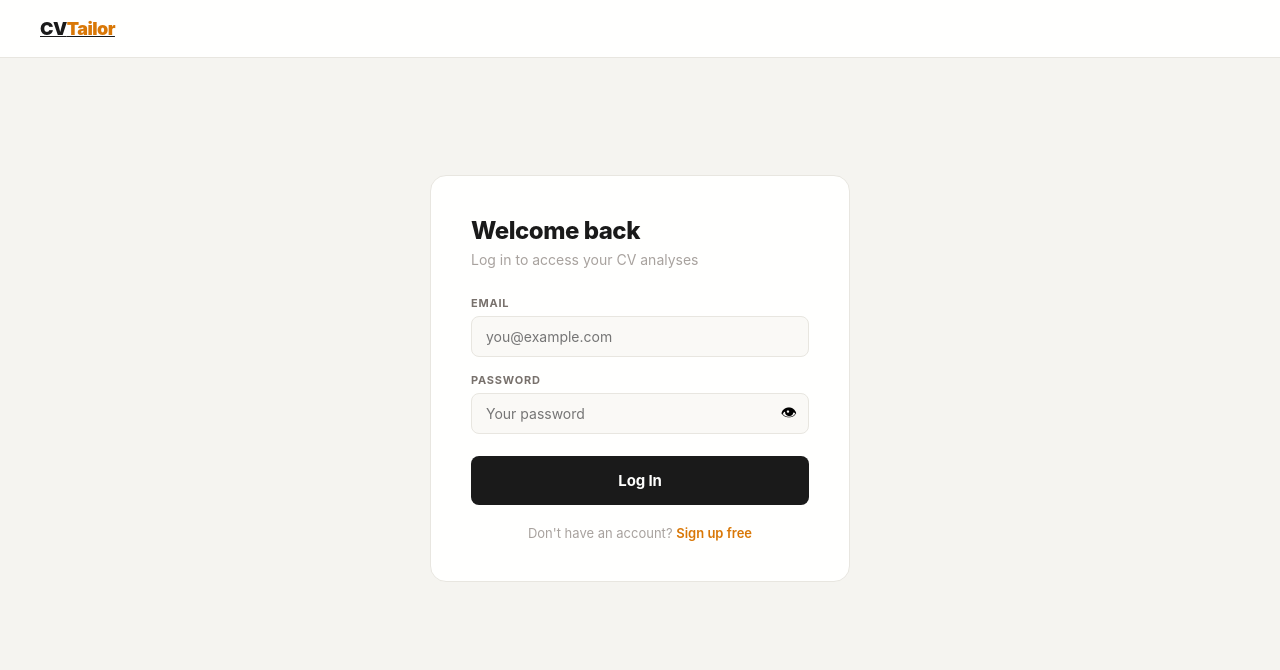
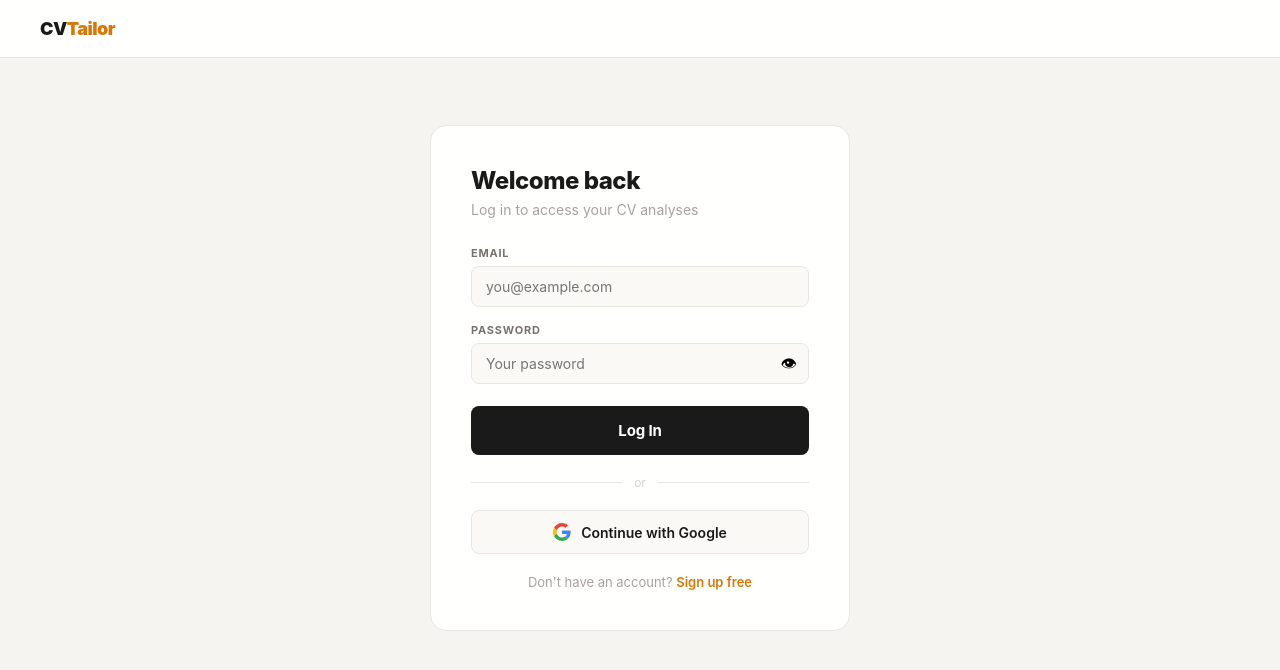
Before and after one commit to zayzadrn/cv-tailor, a Flask app: page /login in a window 1280 px wide. Shown: the top 670 px of the page. Run offline with Flask 3, Linux system fonts and the light colour scheme.

Commit message:
add Google login

```diff
--- a/app.py
+++ b/app.py
@@ -1,17 +1,19 @@
 import os
 import fitz
-import resend
-from flask import Flask, render_template, request, redirect, url_for, flash
+from flask import Flask, render_template, request, redirect, url_for, flash, session
 from anthropic import Anthropic
 from dotenv import load_dotenv
 from flask_sqlalchemy import SQLAlchemy
 from flask_login import LoginManager, UserMixin, login_user, logout_user, login_required, current_user
 from flask_bcrypt import Bcrypt
+from flask_dance.contrib.google import make_google_blueprint, google
+import resend
 from itsdangerous import URLSafeTimedSerializer
 from datetime import datetime
-from sqlalchemy import text
 
 load_dotenv()
+
+os.environ['OAUTHLIB_INSECURE_TRANSPORT'] = '1'
 
 app = Flask(__name__)
 app.config['SQLALCHEMY_DATABASE_URI'] = 'sqlite:///cvtailor.db'
@@ -25,13 +27,22 @@ login_manager.login_view = 'login'
 client = Anthropic()
 serializer = URLSafeTimedSerializer(app.config['SECRET_KEY'])
 
+# Google OAuth blueprint
+google_bp = make_google_blueprint(
+    client_id=os.environ.get('GOOGLE_CLIENT_ID'),
+    client_secret=os.environ.get('GOOGLE_CLIENT_SECRET'),
+    scope=['openid', 'https://www.googleapis.com/auth/userinfo.email', 'https://www.googleapis.com/auth/userinfo.profile'],
+    redirect_to='google_login'
+)
+app.register_blueprint(google_bp, url_prefix='/login')
+
 class User(UserMixin, db.Model):
     id = db.Column(db.Integer, primary_key=True)
     email = db.Column(db.String(150), unique=True, nullable=False)
     name = db.Column(db.String(150), nullable=False)
-    password = db.Column(db.String(200), nullable=False)
+    password = db.Column(db.String(200), nullable=True)
     created_at = db.Column(db.DateTime, default=datetime.utcnow)
-    pending_email = db.Column(db.String(150), nullable=True)
+    google_id = db.Column(db.String(200), nullable=True)
     analyses = db.relationship('Analysis', backref='user', lazy=True)
 
 class Analysis(db.Model):
@@ -44,8 +55,11 @@ class Analysis(db.Model):
 
 with app.app_context():
     db.create_all()
-
-    # Safe migration for Railway SQLite
+    try:
+        db.session.execute(db.text("ALTER TABLE user ADD COLUMN google_id VARCHAR(200)"))
+        db.session.commit()
+    except Exception:
+        pass
     try:
         db.session.execute(db.text("ALTER TABLE user ADD COLUMN pending_email VARCHAR(150)"))
         db.session.commit()
@@ -54,10 +68,7 @@ with app.app_context():
 
 @login_manager.user_loader
 def load_user(user_id):
-    try:
-        return db.session.get(User, int(user_id))
-    except Exception:
-        return None
+    return db.session.get(User, int(user_id))
 
 def extract_text_from_pdf(pdf_file):
     pdf_bytes = pdf_file.read()
@@ -85,7 +96,7 @@ Click this link to confirm your new email address:
 
 This link expires in 1 hour.
 
-If you didn't request this, ignore this email — your account is safe.
+If you didn't request this, ignore this email.
 
 CVTailor Team"""
         })
@@ -101,6 +112,36 @@ def health():
 @app.route('/')
 def index():
     return render_template('index.html')
+
+@app.route('/google-login')
+def google_login():
+    if not google.authorized:
+        return redirect(url_for('google.login'))
+    try:
+        resp = google.get('/oauth2/v2/userinfo')
+        if not resp.ok:
+            flash('Failed to get info from Google.', 'error')
+            return redirect(url_for('login'))
+        info = resp.json()
+        google_id = info['id']
+        email = info['email']
+        name = info.get('name', email.split('@')[0])
+        user = User.query.filter_by(email=email).first()
+        if not user:
+            user = User.query.filter_by(google_id=google_id).first()
+        if not user:
+            user = User(email=email, name=name, google_id=google_id)
+            db.session.add(user)
+            db.session.commit()
+        elif not user.google_id:
+            user.google_id = google_id
+            db.session.commit()
+        login_user(user)
+        return redirect(url_for('index'))
+    except Exception as e:
+        print(f"Google login error: {e}")
+        flash('Google login failed. Please try again.', 'error')
+        return redirect(url_for('login'))
 
 @app.route('/signup', methods=['GET', 'POST'])
 def signup():
@@ -136,7 +177,7 @@ def login():
         email = request.form.get('email').strip().lower()
         password = request.form.get('password')
         user = User.query.filter_by(email=email).first()
-        if user and bcrypt.check_password_hash(user.password, password):
+        if user and user.password and bcrypt.check_password_hash(user.password, password):
             login_user(user)
             return redirect(url_for('index'))
         flash('Incorrect email or password.', 'error')
@@ -195,7 +236,9 @@ def update_account():
         new_email = request.form.get('new_email', '').strip().lower()
         confirm_email = request.form.get('confirm_email', '').strip().lower()
         password = request.form.get('password', '')
-
+        if not current_user.password:
+            flash('Google login accounts cannot change email here.', 'error')
+            return redirect(url_for('account'))
         if not bcrypt.check_password_hash(current_user.password, password):
             flash('Incorrect password.', 'error')
             return redirect(url_for('account'))
@@ -208,21 +251,16 @@ def update_account():
         if User.query.filter_by(email=new_email).first():
             flash('That email is already used by another account.', 'error')
             return redirect(url_for('account'))
-
-        current_user.pending_email = new_email
-        db.session.commit()
-
-        try:
-            send_email_verification(current_user, new_email)
-            flash(f'Verification email sent to {new_email}.', 'success')
-        except Exception as e:
-            print("Email failed:", e)
-            flash('Email could not be sent, but request saved.', 'error')
+        send_email_verification(current_user, new_email)
+        flash(f'Verification email sent to {new_email}.', 'success')
 
     elif action == 'change_password':
         current_pw = request.form.get('current_password')
         new_pw = request.form.get('new_password')
         confirm_pw = request.form.get('confirm_password')
+        if not current_user.password:
+            flash('Google login accounts cannot set a password here yet.', 'error')
+            return redirect(url_for('account'))
         if not bcrypt.check_password_hash(current_user.password, current_pw):
             flash('Current password is incorrect.', 'error')
             return redirect(url_for('account'))
@@ -230,7 +268,7 @@ def update_account():
             flash('New passwords do not match.', 'error')
             return redirect(url_for('account'))
         if len(new_pw) < 8:
-            flash('New password must be at least 8 characters.', 'error')
+            flash('Password must be at least 8 characters.', 'error')
             return redirect(url_for('account'))
         current_user.password = bcrypt.generate_password_hash(new_pw).decode('utf-8')
         db.session.commit()
@@ -251,9 +289,8 @@ def verify_email_change(token):
         data = serializer.loads(token, salt='email-change', max_age=3600)
         user = db.session.get(User, data['user_id'])
         new_email = data['new_email']
-        if user and user.pending_email == new_email:
+        if user:
             user.email = new_email
-            user.pending_email = None
             db.session.commit()
             flash('Email address updated successfully!', 'success')
             if current_user.is_authenticated:
--- a/static/style.css
+++ b/static/style.css
@@ -938,3 +938,47 @@ textarea::placeholder { color: #d6d3d1; }
         margin-bottom: 8px;
     }
 }
+
+a.nav-logo {
+    text-decoration: none;
+    color: #1a1a1a;
+}
+
+a.nav-logo span { color: #d97706; }
+
+.or-divider {
+    display: flex;
+    align-items: center;
+    gap: 12px;
+    margin: 20px 0;
+    color: #d6d3d1;
+    font-size: 12px;
+}
+
+.or-divider::before,
+.or-divider::after {
+    content: '';
+    flex: 1;
+    height: 1px;
+    background: #e8e6e0;
+}
+
+.google-btn {
+    display: flex;
+    align-items: center;
+    justify-content: center;
+    gap: 10px;
+    width: 100%;
+    padding: 12px;
+    background: #faf9f6;
+    border: 1px solid #e8e6e0;
+    border-radius: 8px;
+    font-size: 14px;
+    font-weight: 600;
+    color: #1a1a1a;
+    text-decoration: none;
+    transition: background 0.15s;
+    box-sizing: border-box;
+}
+
+.google-btn:hover { background: #f0eee8; }git add .
--- a/templates/login.html
+++ b/templates/login.html
@@ -36,6 +36,18 @@
             </div>
             <button type="submit" class="submit-btn">Log In</button>
         </form>
+        <div class="or-divider">
+    <span>or</span>
+</div>
+<a href="{{ url_for('google.login') }}" class="google-btn">
+    <svg width="18" height="18" viewBox="0 0 48 48">
+        <path fill="#EA4335" d="M24 9.5c3.54 0 6.71 1.22 9.21 3.6l6.85-6.85C35.9 2.38 30.47 0 24 0 14.62 0 6.51 5.38 2.56 13.22l7.98 6.19C12.43 13.72 17.74 9.5 24 9.5z"/>
+        <path fill="#4285F4" d="M46.98 24.55c0-1.57-.15-3.09-.38-4.55H24v9.02h12.94c-.58 2.96-2.26 5.48-4.78 7.18l7.73 6c4.51-4.18 7.09-10.36 7.09-17.65z"/>
+        <path fill="#FBBC05" d="M10.53 28.59c-.48-1.45-.76-2.99-.76-4.59s.27-3.14.76-4.59l-7.98-6.19C.92 16.46 0 20.12 0 24c0 3.88.92 7.54 2.56 10.78l7.97-6.19z"/>
+        <path fill="#34A853" d="M24 48c6.48 0 11.93-2.13 15.89-5.81l-7.73-6c-2.18 1.48-4.97 2.31-8.16 2.31-6.26 0-11.57-4.22-13.47-9.91l-7.98 6.19C6.51 42.62 14.62 48 24 48z"/>
+    </svg>
+    Continue with Google
+</a>
 
         <p class="auth-switch">Don't have an account? <a href="/signup">Sign up free</a></p>
     </div>
```
Also changed, not shown: templates/signup.html (+12 -0 lines).
